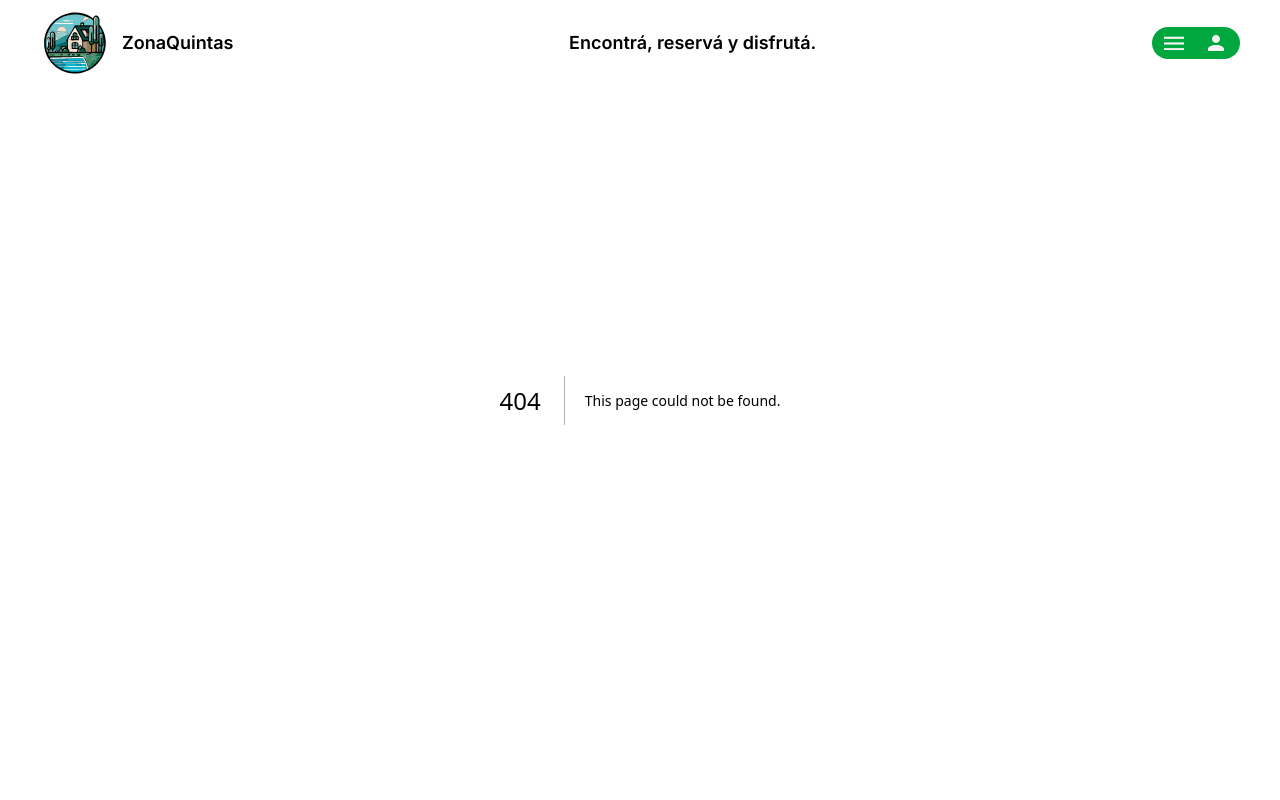
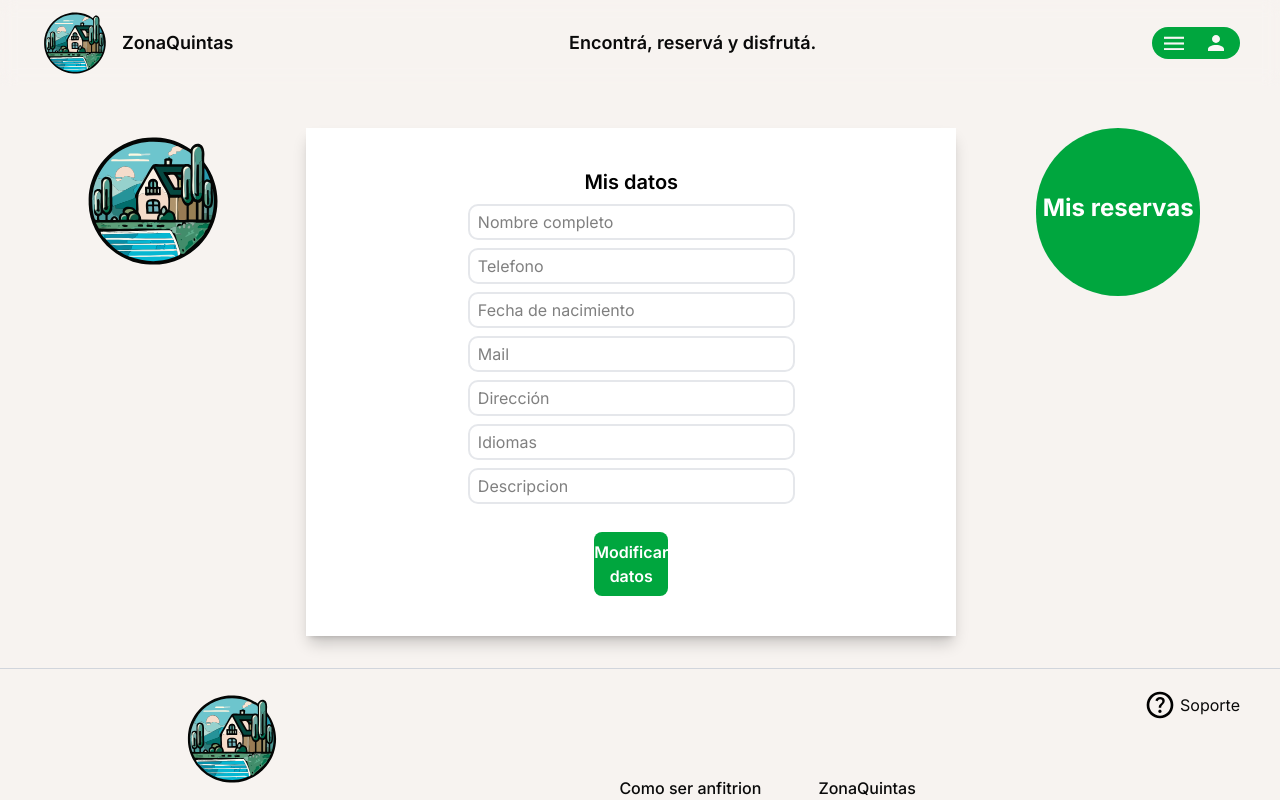
Before and after one commit to ttttttomas/zonaquintas-website, a Next.js app: page /my-account in a window 1280 px wide. Before the commit this address had no page. Shown: the top 800 px of the page. Built offline with nearby package versions, Linux system fonts and the light colour scheme.

Commit message:
add my-account page

```diff
--- /dev/null
+++ b/app/(auth)/my-account/page.tsx
@@ -0,0 +1,22 @@
+import Logo from "@/app/components/icons/Logo";
+import Link from "next/link";
+
+export default function MyAccountPage() {
+  return (
+    <main className="flex flex-col md:flex-row w-full md:px-20 justify-between gap-10 md:gap-20 items-center md:items-start">
+      <Logo width={150} height={"auto"} />
+      <form className="flex flex-col bg-white w-full max-w-5xl px-5 md:px-20 gap-2 shadow-lg py-10 shadow-black/20 flex-1 text-black" action="">
+        <h1 className="text-center font-semibold text-xl">Mis datos</h1>
+        <input placeholder="Nombre completo" className="border-gray-200 px-2 border-2 md:w-2/3 mx-auto py-1 rounded-lg w-full" type="text" />
+        <input placeholder="Telefono" className="border-gray-200 px-2 border-2 md:w-2/3 mx-auto py-1 rounded-lg w-full" type="text" />
+        <input placeholder="Fecha de nacimiento" className="border-gray-200 px-2 border-2 md:w-2/3 mx-auto py-1 rounded-lg w-full" type="text" />
+        <input placeholder="Mail" className="border-gray-200 px-2 border-2 md:w-2/3 mx-auto py-1 rounded-lg w-full" type="text" />
+        <input placeholder="Dirección" className="border-gray-200 px-2 border-2 md:w-2/3 mx-auto py-1 rounded-lg w-full" type="text" />
+        <input placeholder="Idiomas" className="border-gray-200 px-2 border-2 md:w-2/3 mx-auto py-1 rounded-lg w-full" type="text" />
+        <input placeholder="Descripcion" className="border-gray-200 px-2 border-2 md:w-2/3 mx-auto py-1 rounded-lg w-full" type="text" />
+        <button className="bg-green-600 xl:mx-52 mt-5 py-2 text-white md:w-auto w-full font-semibold rounded-md cursor-pointer" type="submit">Modificar datos</button>
+      </form>
+      <Link href="/" className="bg-green-600 text-white rounded-full cursor-pointer size-42 text-center pt-16 font-bold text-2xl">Mis reservas</Link>
+    </main>
+  );
+}
--- a/app/components/icons/User.jsx
+++ b/app/components/icons/User.jsx
@@ -1,7 +1,11 @@
+import Link from "next/link"
+
 export default function User() {
   return (
-    <svg className='cursor-pointer' width="24" height="24" viewBox="0 0 24 24" fill="black" xmlns="http://www.w3.org/2000/svg">
-        <path d="M12 4C13.0609 4 14.0783 4.42143 14.8284 5.17157C15.5786 5.92172 16 6.93913 16 8C16 9.06087 15.5786 10.0783 14.8284 10.8284C14.0783 11.5786 13.0609 12 12 12C10.9391 12 9.92172 11.5786 9.17157 10.8284C8.42143 10.0783 8 9.06087 8 8C8 6.93913 8.42143 5.92172 9.17157 5.17157C9.92172 4.42143 10.9391 4 12 4ZM12 14C16.42 14 20 15.79 20 18V20H4V18C4 15.79 7.58 14 12 14Z" fill="#F9F7F5"/>
-    </svg>
+    <Link href="/my-account">
+        <svg className='cursor-pointer' width="24" height="24" viewBox="0 0 24 24" fill="black" xmlns="http://www.w3.org/2000/svg">
+            <path d="M12 4C13.0609 4 14.0783 4.42143 14.8284 5.17157C15.5786 5.92172 16 6.93913 16 8C16 9.06087 15.5786 10.0783 14.8284 10.8284C14.0783 11.5786 13.0609 12 12 12C10.9391 12 9.92172 11.5786 9.17157 10.8284C8.42143 10.0783 8 9.06087 8 8C8 6.93913 8.42143 5.92172 9.17157 5.17157C9.92172 4.42143 10.9391 4 12 4ZM12 14C16.42 14 20 15.79 20 18V20H4V18C4 15.79 7.58 14 12 14Z" fill="#F9F7F5"/>
+        </svg>
+    </Link>
   )
 }
```
